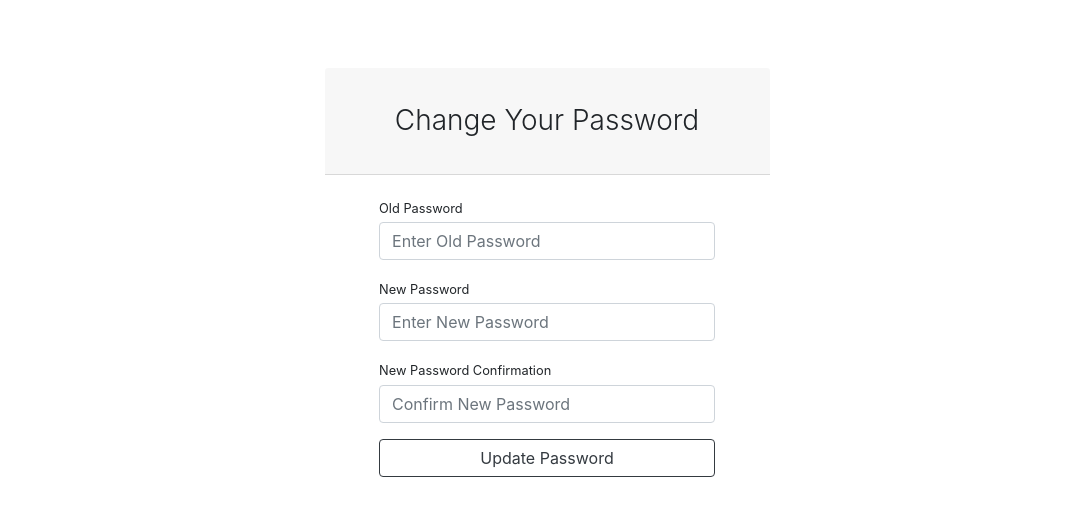
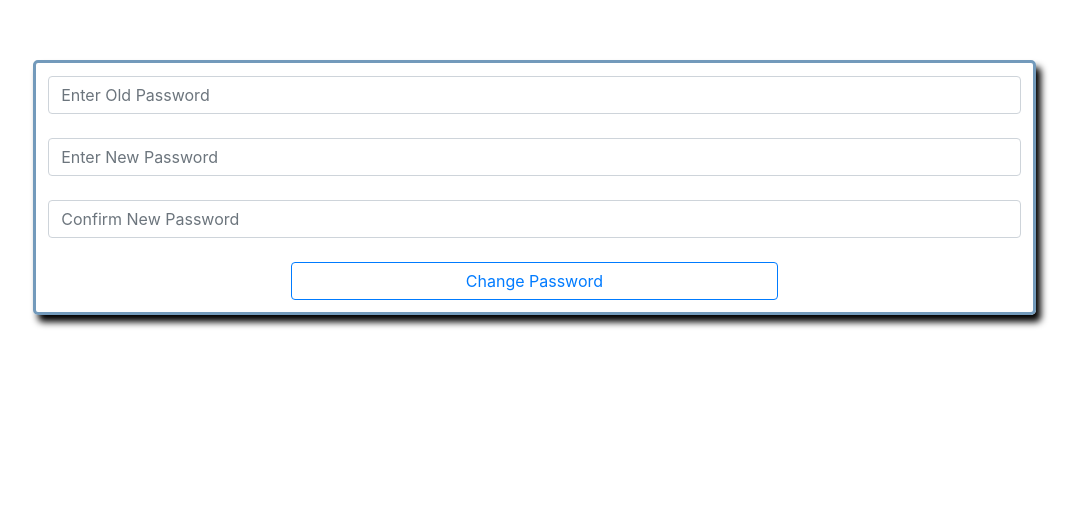
Before and after one commit to ArminEmamidp/django-social-network, a Django app: page /accounts/password-change/ in a window 1280 px wide. Shown: the part 62-594 px from the top of the page, without its empty margins (93-1171 px from the left). Run offline with Django 4.2, Linux system fonts and the light colour scheme; the visitor is signed in with stand-in values (Sample User, id 1); some libraries are stand-ins or nearby versions.

Commit message:
Modified files

```diff
--- a/account/admin.py
+++ b/account/admin.py
@@ -6,10 +6,10 @@ from .models import Relation, Music, Image, Profile, Story
 
 
 class ProfileInline(admin.StackedInline):
-	model = Profile
+    model = Profile
 
 class ExtendedUserAdmin(UserAdmin):
-	inlines = [ProfileInline]
+    inlines = [ProfileInline]
 
 
 @admin.register(Relation)
--- a/account/forms.py
+++ b/account/forms.py
@@ -21,6 +21,12 @@ class UserRegisterForm(forms.Form):
     def clean_username(self):
         username = self.cleaned_data['username']
         user = User.objects.filter(username=username)
+
+        invalid_chars = ['<','>', '(',')', '[',']', '{','}', '.', ',', '/', '\\', '|', '=', '-', '`', '@', '#', '$', '%', '^', '*', '&', 'username']
+        for char in invalid_chars:
+            if char in username:
+                raise ValidationError('Your username have invalid char(s)..!')
+                return username
 
         if user.exists():
             raise ValidationError('This username already exists!')
--- a/account/templates/account/change_password.html
+++ b/account/templates/account/change_password.html
@@ -1,75 +1,26 @@
 {% extends "base.html" %}
+
+{% block title %} Change Password {% endblock %}
+
 {% block content %}
-    <div class="form-content my-3 p-3">
-        <div class="container">
-            <div class="row justify-content-center">
-                <div class="col-lg-5">
-                        <div class="card shadow-lg border-0 rounded-lg mt-0 mb-3">
-                            <div class="card-header justify-content-center">
-                              <h3 class="font-weight-light my-4 text-center">Change Your Password</h3>
-                            </div>
-                            {% if form.errors %}
-                                <div class="alert alert-danger alert-dismissible" role="alert">
-                                    <div id="form_errors">
-                                        {% for key, value in form.errors.items %}
-                                            <strong>{{ value }}</strong>
-                                        {% endfor %}
-                                    </div>
-                                    <button type="button" class="close" data-dismiss="alert" aria-label="Close">
-                                        <span aria-hidden="true">&times;</span>
-                                    </button>
-                                </div>
-                            {% endif %}
 
-                            <div class="card-body">
-                                <form method="POST">
-                                    {% csrf_token %}
-                                    <div class="form-row">
-                                        <div class="col-md-10 offset-md-1">
-                                            <div class="form-group">
-                                                <label class="small mb-1" for="id_old_password">Old Password</label>
-                                                <input type="password" name="old_password" autocomplete="new-password"
-                                                       class="form-control" required id="id_old_password"
-                                                       placeholder="Enter Old Password"/>
-                                                <span>
-                                                </span>
-                                            </div>
-                                        </div>
-                                    </div>
-                                    <div class="form-row">
-                                        <div class="col-md-10 offset-md-1">
-                                            <div class="form-group">
-                                                <label class="small mb-1" for="id_new_password1">New Password</label>
-                                                <input type="password" name="new_password1" autocomplete="new-password"
-                                                       class="form-control" required id="id_new_password1"
-                                                       placeholder="Enter New Password"/>
-                                                <span>
-                                                </span>
-                                            </div>
-                                        </div>
-                                    </div>
-                                    <div class="form-row">
-                                        <div class="col-md-10 offset-md-1">
-                                            <div class="form-group">
-                                                <label class="small mb-1" for="id_new_password2">New Password Confirmation</label>
-                                                <input type="password" name="new_password2" autocomplete="new-password"
-                                                       required id="id_new_password2" class="form-control"
-                                                       placeholder="Confirm New Password"/>
-                                            </div>
-                                        </div>
-                                    </div>
-                                    <div class="form-row">
-                                        <div class="col-md-10 offset-md-1">
-                                            <div class="form-group mt-0 mb-1">
-                                                <button type="submit" class="col-md-12 btn btn-outline-dark" id="reset">Update Password</button>
-                                            </div>
-                                        </div>
-                                    </div>
-                                </form>
-                            </div>
-                        </div>
-                </div>
-            </div>
+{% if form.errors %}
+    {% for key, value in form.errors.items %}
+        <div id="msg_tag" class="alert alert-warning w-75" style="margin-left:12%;">
+            <h5>{{ value }}</h5>
         </div>
-    </div>
+    {% endfor %}
+{% endif %}
+
+<br>
+<form action="" method="POST" class="user-profile">
+    {% csrf_token %}
+    <input type="password" name="old_password" autocomplete="new-password" class="form-control" required id="id_old_password" placeholder="Enter Old Password"/>
+    <br>
+    <input type="password" name="new_password1" autocomplete="new-password" class="form-control" required id="id_new_password1" placeholder="Enter New Password"/>
+    <br>
+    <input type="password" name="new_password2" autocomplete="new-password" required id="id_new_password2" class="form-control" placeholder="Confirm New Password"/>
+    <br>
+    <input type="submit" value="Change Password" class="btn btn-outline-primary w-50">
+</form>
 {% endblock content %}
--- a/account/templates/account/profile.html
+++ b/account/templates/account/profile.html
@@ -1,5 +1,4 @@
 {% extends 'base.html' %}
-
 
 {% block title %} {{ user }} {% endblock %}
 
--- a/account/views.py
+++ b/account/views.py
@@ -9,7 +9,7 @@ from django.contrib import messages
 
 from .models import Relation, Music, Image, Story
 from .forms import (UserRegisterForm, UserLoginForm, UserUpdateProfileForm,
-                    UserMusicCreateForm, UserImageCreateForm, UserSearchForm,
+               	     UserMusicCreateForm, UserImageCreateForm, UserSearchForm,
                     UserStoryCreateForm)
 
 
@@ -97,7 +97,7 @@ def user_logout_view(request):
 
 class UserChangePasswordView(SuccessMessageMixin, PasswordChangeView, View):
     template_name = 'account/change_password.html'
-    success_message = "Successfully Changed Your Password"
+    success_message = "You have changed the password successfully"
     success_url = reverse_lazy('account:user_password_change')
 
 
--- /dev/null
+++ b/base/static/js/script.js
@@ -0,0 +1,7 @@
+// hiding the message.
+function hiding_message() {
+	let message = document.getElementById('msg_tag');
+
+	message.style.display = 'none';
+}
+let interval = setInterval(hiding_message, 3000);
--- a/templates/base.html
+++ b/templates/base.html
@@ -16,5 +16,7 @@
     <div class="content">
         {% block content %} {% endblock %}
     </div><br>
+
+    <script src="{% static 'js/script.js' %}"></script>
 </body>
 </html>
--- a/templates/incs/messages.html
+++ b/templates/incs/messages.html
@@ -1,6 +1,5 @@
 {% if messages %}
     {% for msg in messages %}
-        <p style="font-size: 1.3rem; margin-left: 11.5%; text-align: center;" class="alert alert-{{ msg.tags }} w-75" id="msg_tag">{{ msg }}</p>
-        <br>
+        <p style="font-size: 1.3rem; margin-left: 11.5%; text-align: center;" class="alert alert-{{ msg.tags }} w-75" id="msg_tag">{{ msg }}<br></p>
     {% endfor %}
 {% endif %}
```
